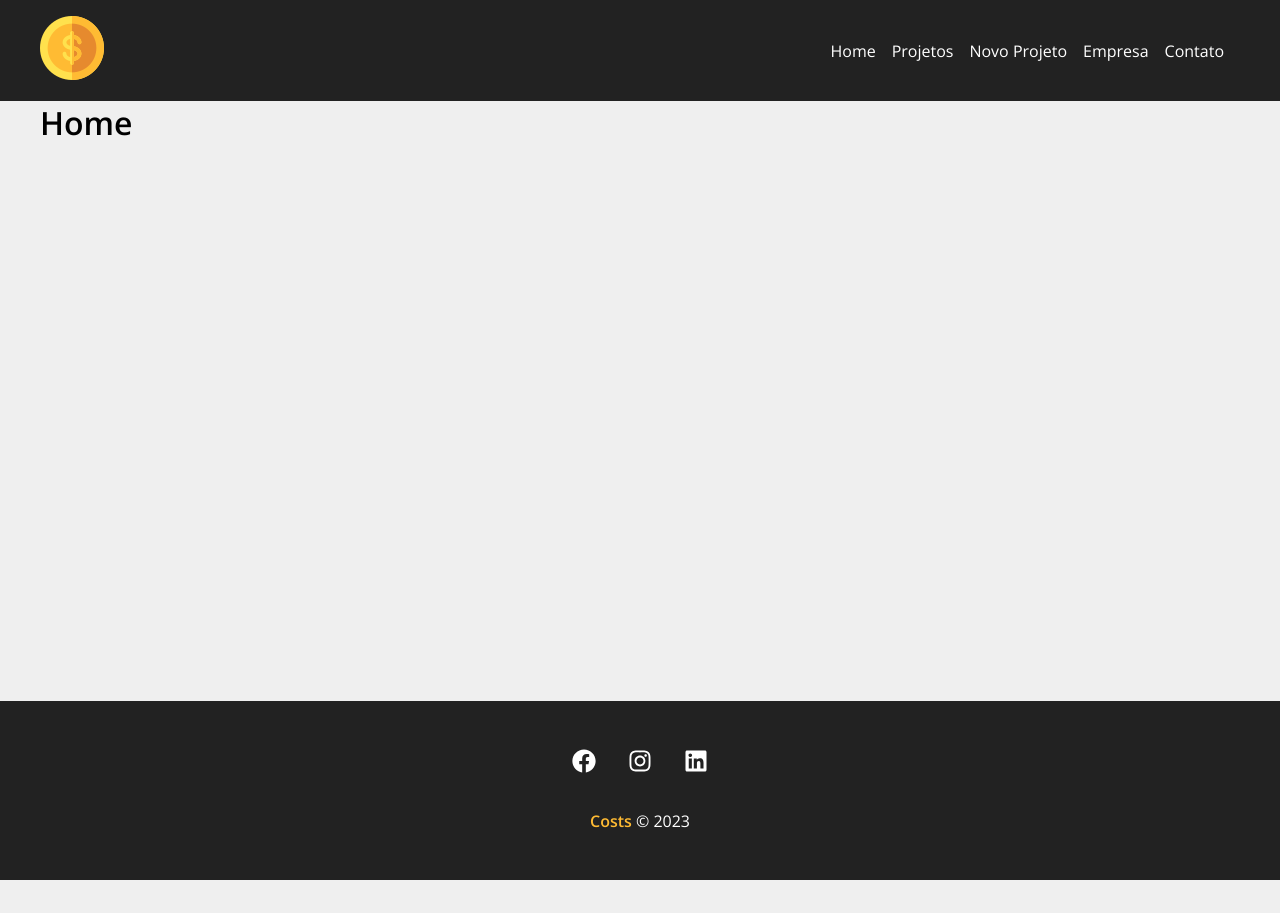
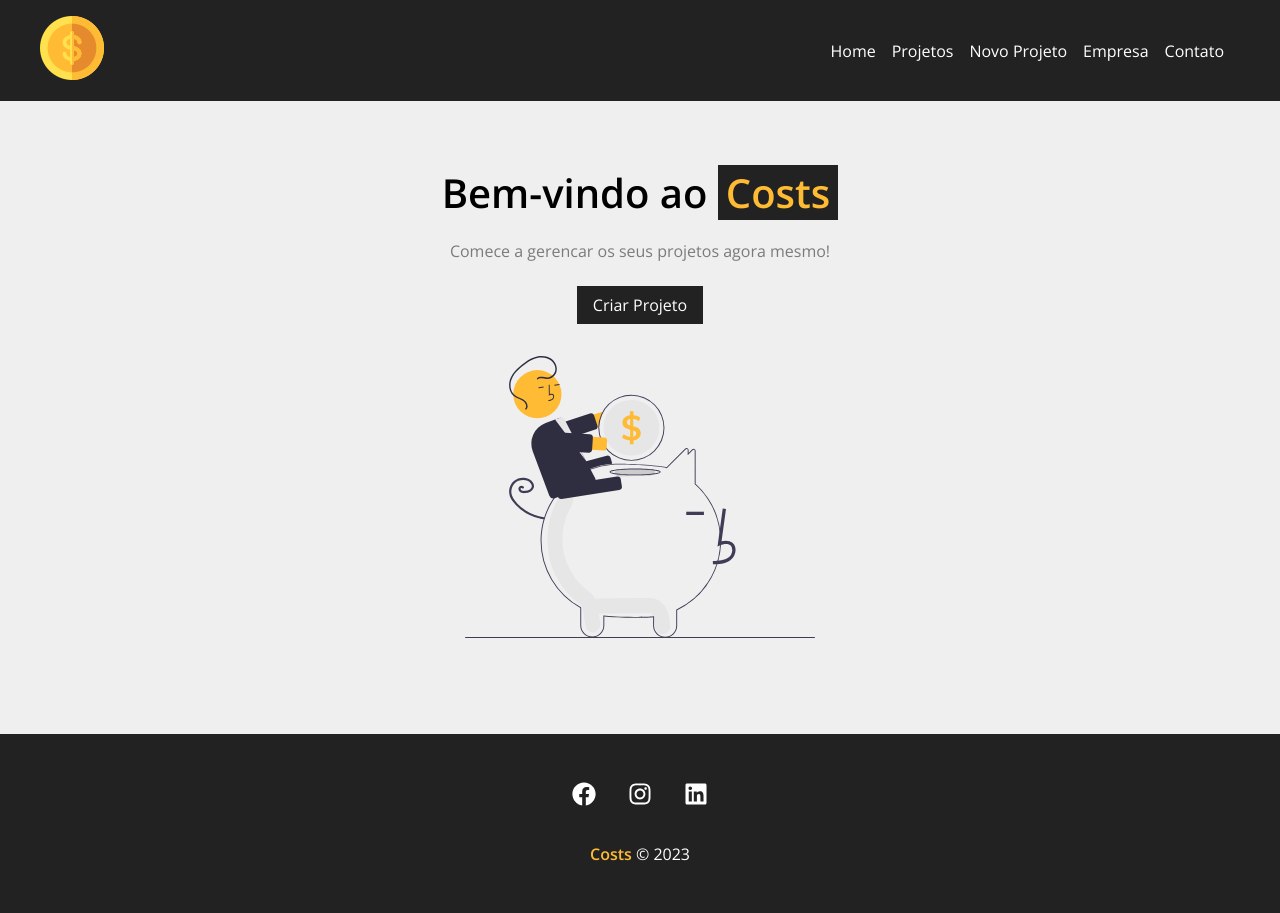
Before and after one commit to oitoquatro/Costs, a React (Create React App) app: page / in a window 1280 px wide. Before the commit the page ends 880 px from the top, so only its background shows below. Built offline with nearby package versions, Linux system fonts and the light colour scheme; a web font is replaced by a local one.

Commit message:
Dando vida a página Home
Inserindo imagem, criando botâo de criação de projeto com dicionamento para página de criação e estilização

```diff
--- /dev/null
+++ b/src/components/layout/LinkButton.js
@@ -0,0 +1,12 @@
+import { Link } from 'react-router-dom'
+import styles from './LinkButton.module.css'
+
+function LinkButton( {to, text}) {
+  return(
+    <Link className={styles.btn} to={to}>
+      { text }
+    </Link>
+  )
+}
+
+export default LinkButton
--- /dev/null
+++ b/src/components/layout/LinkButton.module.css
@@ -0,0 +1,11 @@
+.btn {
+  background-color: #222;
+  color: #fff;
+  padding: 0.5em 1em;
+  text-decoration: none;
+  transition: 0.5ms;
+}
+
+.btn:hover {
+  color: #ffbb33;
+}
--- a/src/components/pages/Home.js
+++ b/src/components/pages/Home.js
@@ -1,6 +1,15 @@
+import styles from './Home.module.css'
+import savings from  '../../img/savings.svg'
+import LinkButton from '../layout/LinkButton'
+
 function Home() {
   return (
-    <h1>Home</h1>
+    <section className={styles.home_container}>
+      <h1>Bem-vindo ao <span>Costs</span></h1>
+      <p>Comece a gerencar os seus projetos agora mesmo!</p>
+      <LinkButton to="/NewProject" text="Criar Projeto" />
+      <img src={savings} alt="Costs" />
+    </section>
   )
 }
 export default Home
--- /dev/null
+++ b/src/components/pages/Home.module.css
@@ -0,0 +1,29 @@
+.home_container {
+  width: 100%;
+  display: flex;
+  flex-direction: column;
+  align-items: center;
+  justify-content: center;
+  padding: 4em;
+}
+
+.home_container h1 {
+  font-size: 2.5em;
+  margin-bottom: 0.5em;
+}
+
+.home_container h1 span {
+  color: #ffbb33;
+  padding: 0 0.2em;
+  background-color: #222;
+}
+
+.home_container p {
+  margin-bottom: 1.5em;
+  color: #7b7b7b;
+}
+
+.home_container img {
+  width: 350px;
+  margin: 2em 0;
+}
```
